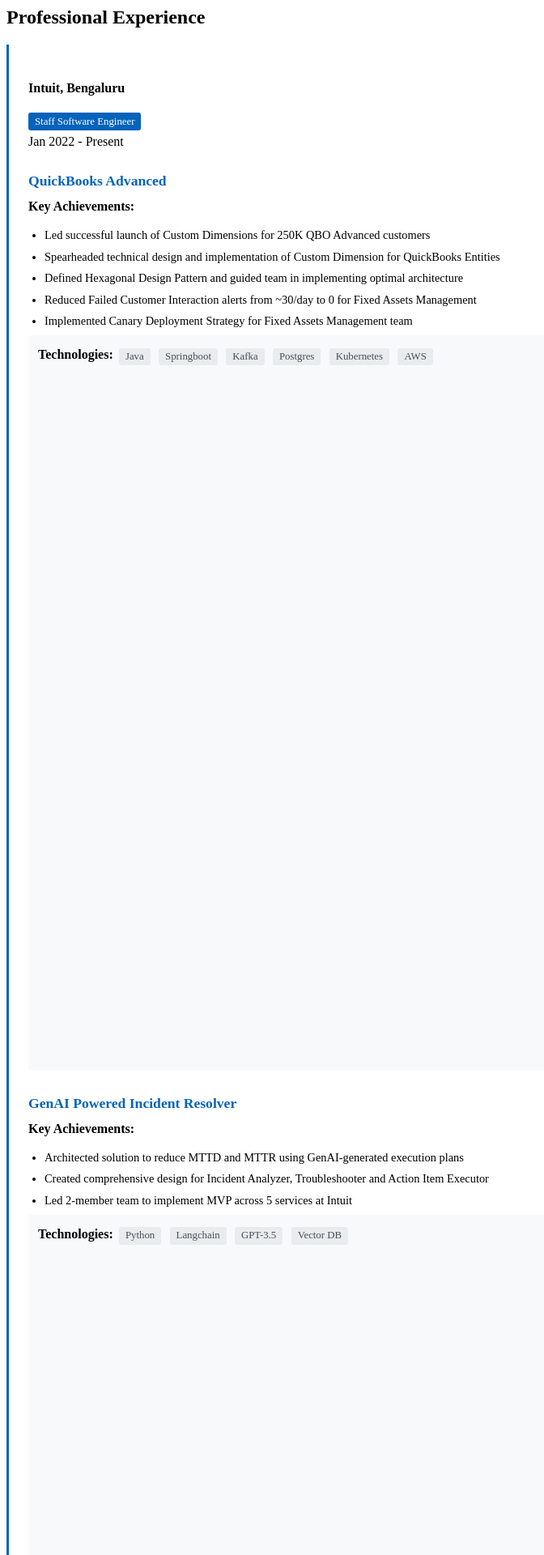
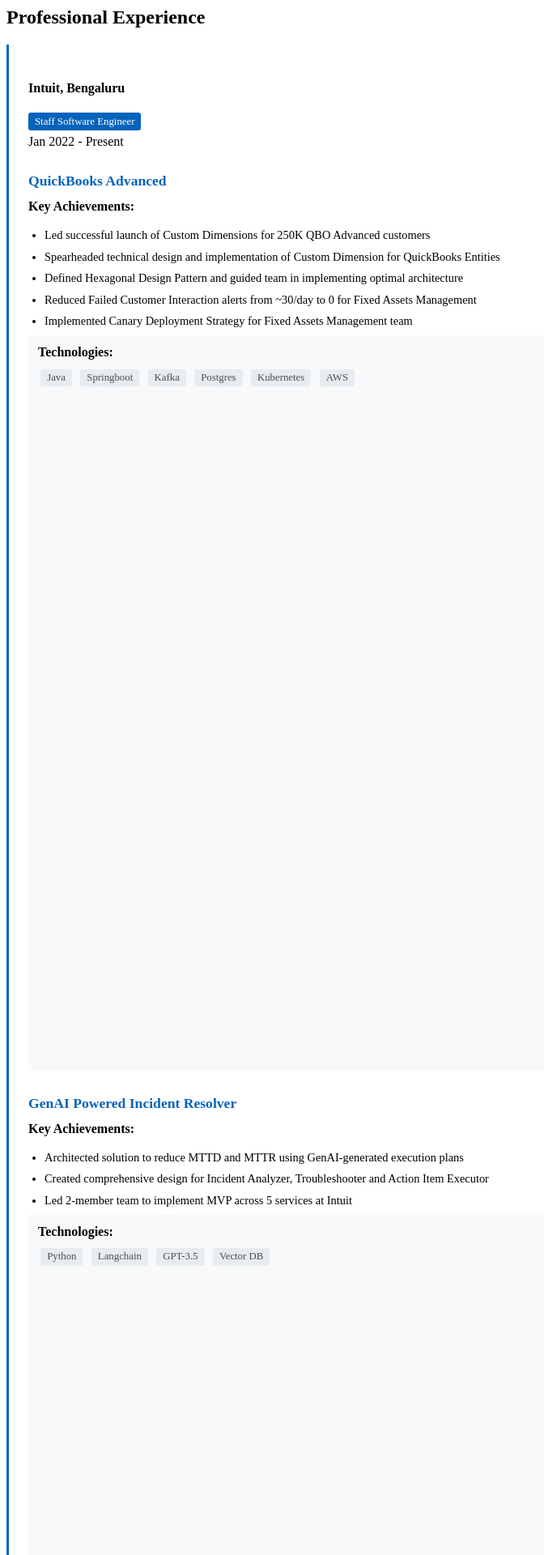
Before and after one commit to anandkshitiz/anandkshitiz.github.io, a Jekyll site: the page tabs/about/content/work-experience-section.html, which Jekyll copies as it is, in a window 1280 px wide. Shown: the top 1920 px of the page at 81% size, without its empty margins (0-672 px from the left). Built offline with Jekyll 4.4.1, drawn with Linux system fonts in a browser that asks for light colours; some of the changed text lies outside the part shown.

Commit message:
skill changes

```diff
--- a/tabs/about/content/awards-section.html
+++ b/tabs/about/content/awards-section.html
@@ -35,7 +35,7 @@
     <div class="col-md-4 mb-2">
         <div class="card h-100 shadow-sm border-left-success">
             <div class="card-body py-2 px-2">
-                <div class="h6 mb-0">Oracke Intrepreneur</div>
+                <div class="h6 mb-0">Oracle Intrepreneur</div>
                 <div class="text-muted text-small">2015 | Meeting Assistant</div>
             </div>
         </div>
--- a/tabs/about/content/work-experience-section.html
+++ b/tabs/about/content/work-experience-section.html
@@ -31,13 +31,15 @@
                     </div>
                     <div class="col-md-4">
                         <div class="tech-stack">
-                            <strong>Technologies:</strong>
+                            <strong>Technologies:</strong><br>
+                            <div class="tech-badges">
                                 <span class="tech-badge">Java</span>
                                 <span class="tech-badge">Springboot</span>
                                 <span class="tech-badge">Kafka</span>
                                 <span class="tech-badge">Postgres</span>
                                 <span class="tech-badge">Kubernetes</span>
                                 <span class="tech-badge">AWS</span>
+                            </div>
                         </div>
                     </div>
                 </div>
@@ -59,11 +61,13 @@
                     </div>
                     <div class="col-md-4">
                         <div class="tech-stack">
-                            <strong>Technologies:</strong>
+                            <strong>Technologies:</strong><br>
+                            <div class="tech-badges">
                                 <span class="tech-badge">Python</span>
                                 <span class="tech-badge">Langchain</span>
                                 <span class="tech-badge">GPT-3.5</span>
                                 <span class="tech-badge">Vector DB</span>
+                            </div>
                         </div>
                     </div>
                 </div>
@@ -85,7 +89,8 @@
                     </div>
                     <div class="col-md-4">
                         <div class="tech-stack">
-                            <strong>Technologies:</strong>
+                            <strong>Technologies:</strong><br>
+                            <div class="tech-badges">
                                 <span class="tech-badge">Java</span>
                                 <span class="tech-badge">Python</span>
                                 <span class="tech-badge">Argo</span>
@@ -97,13 +102,14 @@
                 </div>
             </div>
         </div>
+    </div>
 
-    <!-- Athena Health -->
+    <!-- athenahealth -->
     <div class="timeline-card timeline-card-primary card shadow-sm">
         <div class="card-body">
             <div class="d-flex justify-content-between align-items-center mb-2">
                 <div>
-                    <h4 class="mb-0">Athena Health, Chennai</h4>
+                    <h4 class="mb-0">athenahealth, Chennai</h4>
                     <div class="job-title-container">
                         <span class="job-title-badge">Lead Member of Technical Staff</span>
                         <span class="date-badge">Jul 2020 - Dec 2021</span>
@@ -132,13 +138,15 @@
                     </div>
                     <div class="col-md-4">
                         <div class="tech-stack">
-                            <strong>Technologies:</strong>
+                            <strong>Technologies:</strong><br>
+                            <div class="tech-badges">
                                 <span class="tech-badge">Java</span>
                                 <span class="tech-badge">Kafka</span>
                                 <span class="tech-badge">AWS</span>
                                 <span class="tech-badge">Microservices</span>
                                 <span class="tech-badge">Prometheus</span>
                                 <span class="tech-badge">Grafana</span>
+                            </div>
                         </div>
                     </div>
                 </div>
@@ -215,6 +223,10 @@
     height: 100%;
 }
 
+.tech-badges {
+    margin-top: 0.5rem;
+}
+
 .tech-badge {
     display: inline-block;
     background-color: #e9ecef;
```
Lines whose indentation alone changed are shown as unchanged.
